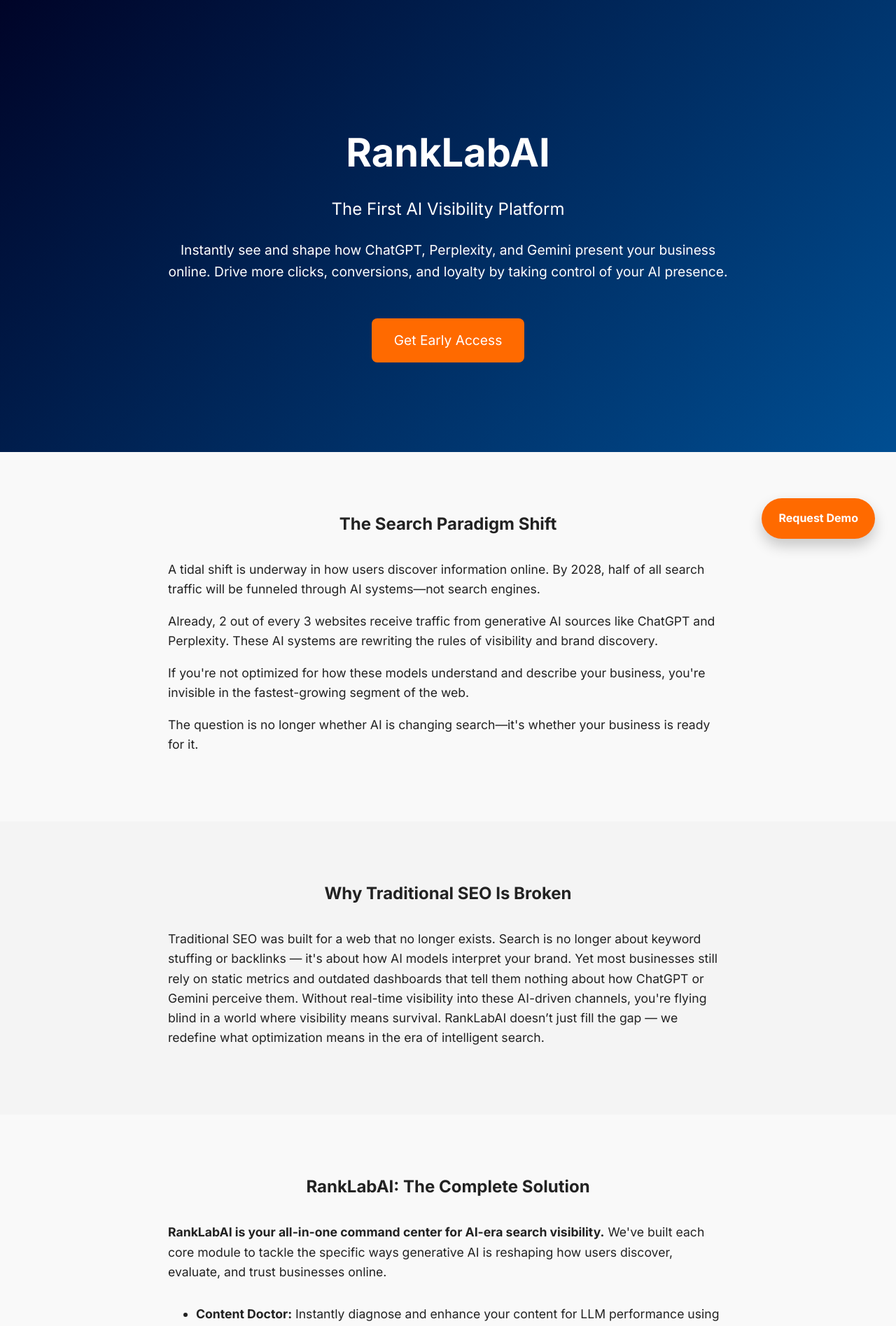
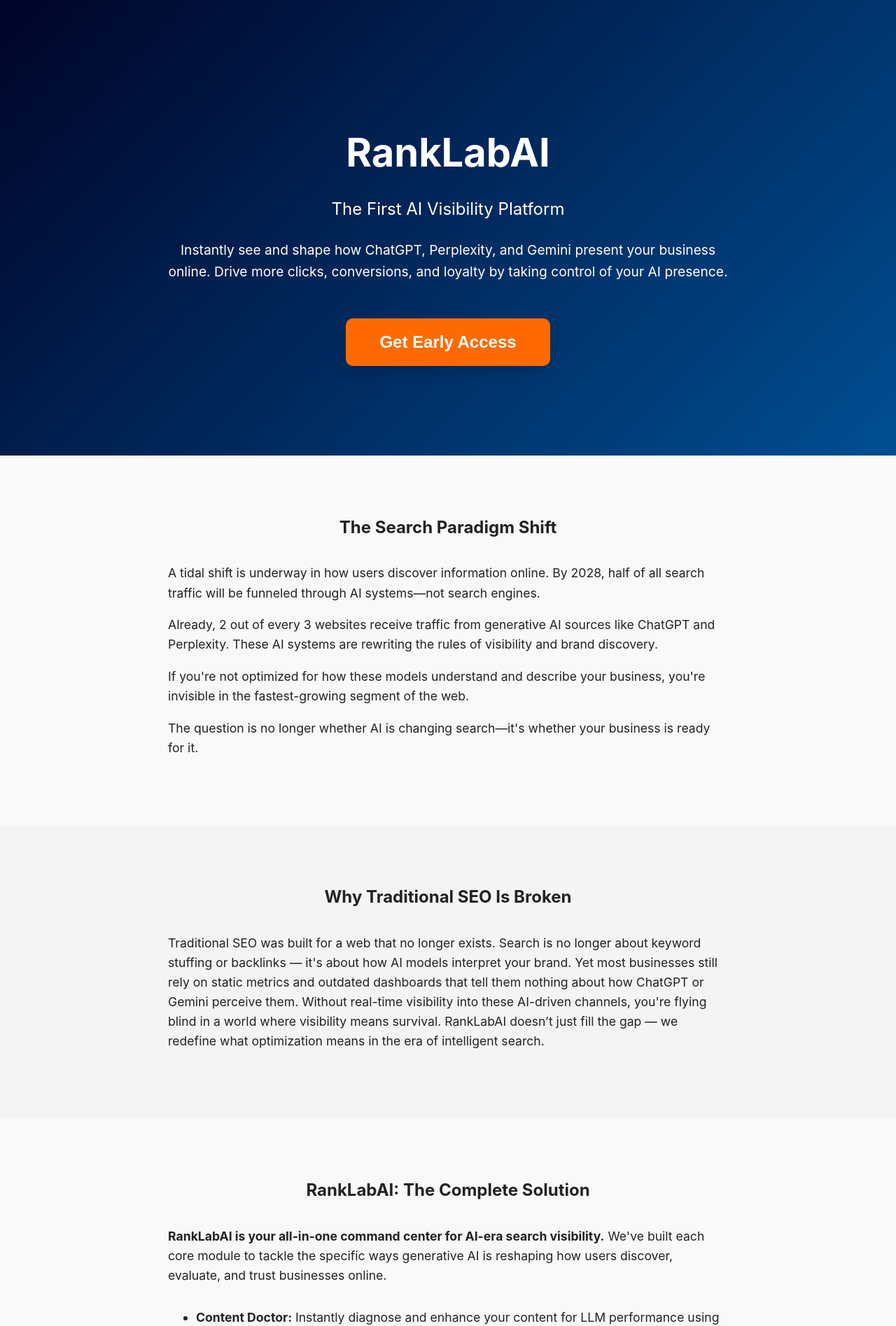
Before and after one commit to RankLab-AI/ranklab-alpha, a FastAPI app: template app/templates/index.html in a window 1280 px wide. Shown: the top 1895 px of the page at 70% size. Run offline with FastAPI, Linux system fonts and the light colour scheme; the template is opened without the code that fills it, so the values that code supplies are empty; parts of the project's set-up code (start-up, migrations or seed data) failed here and were passed over.

Commit message:
feat: downgrades to simple styles version

```diff
--- a/app/templates/index.html
+++ b/app/templates/index.html
@@ -4,8 +4,6 @@
     <meta charset="UTF-8">
     <meta name="viewport" content="width=device-width, initial-scale=1.0">
     <title>RankLab AI – First AI Visibility Platform</title>
-    <link href="https://fonts.googleapis.com/css2?family=Inter:wght@400;600;700&display=swap" rel="stylesheet">
-    <link href="https://unpkg.com/aos@2.3.1/dist/aos.css" rel="stylesheet">
     <link rel="icon" href="https://ranklab-alpha.onrender.com/static/img/favicon.png" type="image/png" />
     <style>
         html, body {
@@ -15,7 +13,7 @@
             -webkit-overflow-scrolling: touch;
         }
         body {
-            font-family: 'Inter', sans-serif;
+            font-family: -apple-system, BlinkMacSystemFont, "Segoe UI", Roboto, Helvetica, Arial, sans-serif;
             margin: 0;
             padding: 0;
             background: #f9f9f9;
@@ -44,22 +42,26 @@
             color: inherit;
         }
 
-        a.cta-btn {
+        .cta-btn {
             display: inline-block;
             background: #ff6a00;
             color: #fff;
-            padding: 1rem 2rem;
-            font-size: 1.2rem;
+            padding: 1.25rem 3rem;
+            font-size: 1.5rem;
+            font-weight: 600;
             border: none;
-            border-radius: 8px;
+            border-radius: 10px;
             margin-top: 2rem;
             cursor: pointer;
-            transition: transform 0.3s ease;
+            transition: transform 0.3s ease, box-shadow 0.3s ease;
             text-align: center;
+            box-shadow: 0 8px 20px rgba(0, 0, 0, 0.15);
+            text-decoration: none;
         }
 
-        a.cta-btn:hover {
+        .cta-btn:hover {
             transform: scale(1.05);
+            box-shadow: 0 12px 30px rgba(0, 0, 0, 0.2);
         }
 
         a.floating-cta {
@@ -102,19 +104,21 @@
         }
     </style>
 </head>
-<body data-aos-easing="ease-out-back" data-aos-duration="1000">
+<body>
   <main>
-    <section class="hero" data-aos="fade-in" style="padding: 8rem 2rem; background: linear-gradient(135deg, #000428, #004e92); color: white; text-align: center;">
+    <section class="hero" style="padding: 8rem 2rem; background: linear-gradient(135deg, #000428, #004e92); color: white; text-align: center;">
       <h1 style="font-size: 3.5rem; font-weight: 700; margin-bottom: 1rem;">RankLabAI</h1>
       <p style="font-size: 1.5rem; max-width: 700px; margin: auto;">The First AI Visibility Platform</p>
       <p style="font-size: 1.2rem; margin-top: 1.5rem; max-width: 800px; margin-left: auto; margin-right: auto;">
         Instantly see and shape how ChatGPT, Perplexity, and Gemini present your business online.
         Drive more clicks, conversions, and loyalty by taking control of your AI presence.
       </p>
-      <a href="mailto:feedback@ranklab.io" class="cta-btn">Get Early Access</a>
+      <form action="mailto:feedback@ranklab.io" method="get" style="display: inline;">
+        <button type="submit" class="cta-btn">Get Early Access</button>
+      </form>
     </section>
 
-    <section data-aos="fade-up" style="padding: 4rem 2rem; text-align: center;">
+    <section style="padding: 4rem 2rem; text-align: center;">
       <h2>The Search Paradigm Shift</h2>
       <div class="content" style="max-width: 800px; margin: 2rem auto; text-align: left; font-size: 1.1rem;">
         <p>A tidal shift is underway in how users discover information online. By 2028, half of all search traffic will be funneled through AI systems—not search engines.</p>
@@ -124,7 +128,7 @@
       </div>
     </section>
 
-    <section data-aos="fade-up" style="padding: 4rem 2rem; background: #f4f4f4; text-align: center;">
+    <section style="padding: 4rem 2rem; background: #f4f4f4; text-align: center;">
       <h2>Why Traditional SEO Is Broken</h2>
       <div class="content" style="max-width: 800px; margin: 2rem auto; text-align: left; font-size: 1.1rem;">
         <p>
@@ -136,7 +140,7 @@
       </div>
     </section>
 
-    <section data-aos="fade-up" style="padding: 4rem 2rem; text-align: center;">
+    <section style="padding: 4rem 2rem; text-align: center;">
       <h2>RankLabAI: The Complete Solution</h2>
       <div class="content" style="max-width: 800px; margin: 2rem auto; text-align: left; font-size: 1.1rem;">
         <p><strong>RankLabAI is your all-in-one command center for AI-era search visibility.</strong> We've built each core module to tackle the specific ways generative AI is reshaping how users discover, evaluate, and trust businesses online.</p>
@@ -149,7 +153,7 @@
       </div>
     </section>
 
-    <section data-aos="fade-up" style="padding: 4rem 2rem; background: #f4f4f4; text-align: center;">
+    <section style="padding: 4rem 2rem; background: #f4f4f4; text-align: center;">
       <h2>The Exploding AI Search Market</h2>
       <div class="content" style="max-width: 800px; margin: 2rem auto; text-align: left; font-size: 1.1rem;">
         <p>AI is not a trend — it's the future of discovery, intent, and influence. The LLM market is exploding, expected to grow from $6.4B in 2024 to over $36.1B by 2030, with a 33% compound annual growth rate.</p>
@@ -158,7 +162,7 @@
       </div>
     </section>
 
-    <section data-aos="fade-up" style="padding: 4rem 2rem; text-align: center;">
+    <section style="padding: 4rem 2rem; text-align: center;">
       <h2>Proven ROI</h2>
       <div class="stats-grid">
         <div class="stat-box">
@@ -176,7 +180,7 @@
       </div>
     </section>
 
-    <section data-aos="fade-up" style="padding: 4rem 2rem; background: #f4f4f4; text-align: center;">
+    <section style="padding: 4rem 2rem; background: #f4f4f4; text-align: center;">
       <h2>Why Now?</h2>
       <div class="content" style="max-width: 800px; margin: 2rem auto; text-align: left; font-size: 1.1rem;">
         <p>This moment is unlike any other. With search rapidly shifting to AI-driven interfaces, early adopters have a fleeting chance to define the space before it becomes saturated.</p>
@@ -185,7 +189,7 @@
       </div>
     </section>
 
-    <section class="final-slide" data-aos="fade-up" style="padding: 5rem 2rem; background: #111; color: #fff; text-align: center;">
+    <section class="final-slide" style="padding: 5rem 2rem; background: #111; color: #fff; text-align: center;">
       <h2 style="font-size: 2.5rem; margin-bottom: 2rem;">Meet the Founders</h2>
       <div style="display: flex; flex-wrap: wrap; justify-content: center; gap: 2rem; max-width: 1000px; margin: auto;">
         <div style="max-width: 300px;">
@@ -212,13 +216,9 @@
         </p>
       </div>
     </footer>
-    <a href="mailto:feedback@ranklab.io" class="floating-cta">Request Demo</a>
-    <script src="https://unpkg.com/aos@2.3.1/dist/aos.js"></script>
     <script src="https://unpkg.com/gsap@3/dist/gsap.min.js"></script>
     <script src="https://unpkg.com/gsap@3/dist/ScrollTrigger.min.js"></script>
     <script>
-      AOS.init();
-
       // Animated Stats
       function animateStat(id, end, suffix = "", duration = 2) {
         const el = document.getElementById(id);
```
